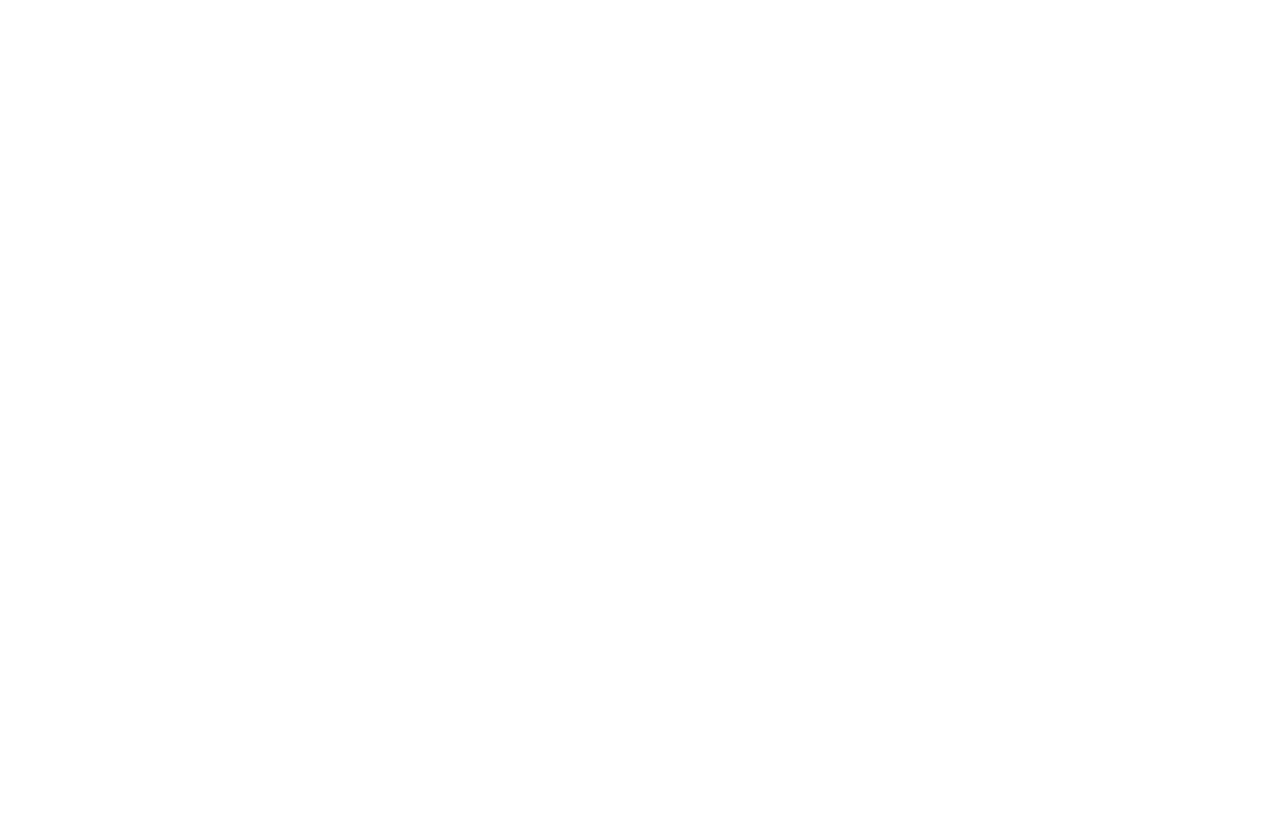
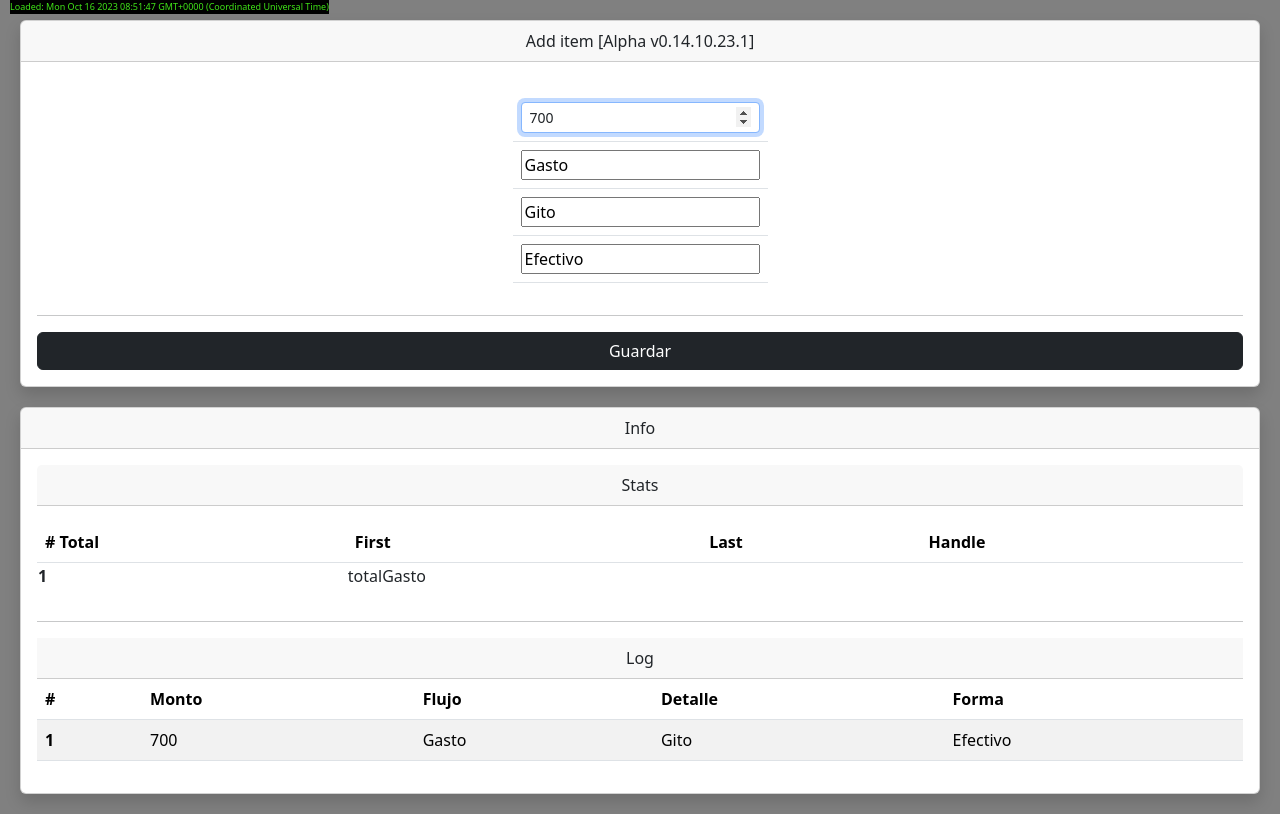
Before and after one commit to santanderelias/stats, a plain HTML site: page index.html in a window 1280 px wide. Drawn offline with nearby package versions, Linux system fonts and the light colour scheme.

Commit message:
small tweaks

```diff
--- a/main.css
+++ b/main.css
@@ -33,7 +33,7 @@ body {display: none;}
   }
   @media (min-width: 301px) {
     /* … */
-body {display: none;}
+body {display: block;}
   }
   @media (min-width: 992px) {
     /* … */
```
